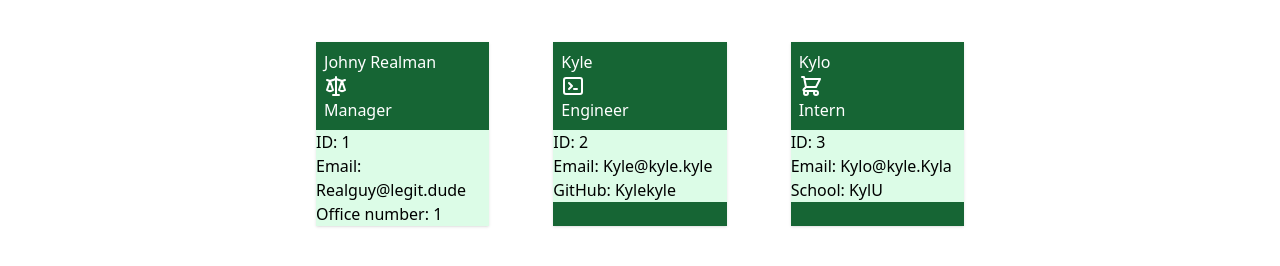
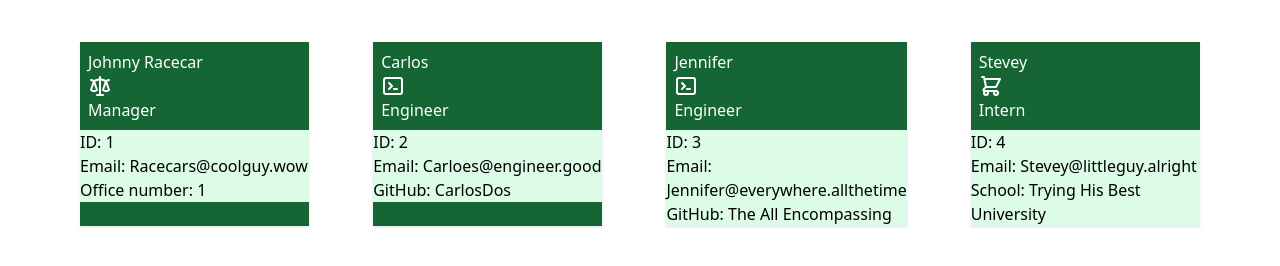
Before and after one commit to KerryEames-Vris/Team-Profile-Generator, a website: page dist/team.html in a window 1280 px wide. Shown: the part 78-344 px from the top of the page. Drawn offline with Linux system fonts and the light colour scheme.

```diff
--- a/dist/team.html
+++ b/dist/team.html
@@ -1,129 +1,87 @@
+
     <!DOCTYPE html>
 <html lang="en">
+
 <head>
     <meta charset="UTF-8" />
     <meta name="viewport" content="width=device-width, initial-scale=1.0" />
     <meta http-equiv="X-UA-Compatible" content="ie=edge" />
     <title>My Team</title>
-    <link rel="stylesheet" href="./output.css" />
+    <link rel="stylesheet" href="output.css">
 </head>
 
 <body>
         <div class="flex justify-center mx-2">
-      <h1 class="mx-2 my-8 text-center font-extrabold text-4xl text-purple-900">
-        My Team
-      </h1>
+                <h1 class="mx-2 my-8 text-center font-extrabold text-4xl text-purple-900">My Team</h1>
         </div>
     <div>
         <div class="flex justify-center mx-8">
             <div class="mx-4 my-4 basis-auto flex justify-center">
-          <div
-            class="card mx-8 basis-1/3 bg-green-800 flex-col justify-around shadow"
-          >
+
+        <div class="card mx-8 basis-1/3 bg-green-800 flex-col justify-between shadow">
         <div class="px-2 py-2">
-              <h2 class="card-title text-white">Johny Realman</h2>
-              <h3 class="card-title text-white">
-                <svg
-                  xmlns="http://www.w3.org/2000/svg"
-                  class="h-6 w-6 text-white"
-                  fill="none"
-                  viewBox="0 0 24 24"
-                  stroke="currentColor"
-                >
-                  <path
-                    stroke-linecap="round"
-                    stroke-linejoin="round"
-                    stroke-width="2"
-                    d="M3 6l3 1m0 0l-3 9a5.002 5.002 0 006.001 0M6 7l3 9M6 7l6-2m6 2l3-1m-3 1l-3 9a5.002 5.002 0 006.001 0M18 7l3 9m-3-9l-6-2m0-2v2m0 16V5m0 16H9m3 0h3"
-                  /></svg
-                >Manager
-              </h3>
+            <h2 class="card-title text-white">Johnny Racecar</h2>
+            <h3 class="card-title text-white"><svg xmlns="http://www.w3.org/2000/svg" class="h-6 w-6 text-white" fill="none" viewBox="0 0 24 24" stroke="currentColor">
+            <path stroke-linecap="round" stroke-linejoin="round" stroke-width="2" d="M3 6l3 1m0 0l-3 9a5.002 5.002 0 006.001 0M6 7l3 9M6 7l6-2m6 2l3-1m-3 1l-3 9a5.002 5.002 0 006.001 0M18 7l3 9m-3-9l-6-2m0-2v2m0 16V5m0 16H9m3 0h3" />
+          </svg>Manager</h3>
         </div>
         <div class="flex-col justify-center bg-green-100">
             <ul class="list-group">
                 <li class="text-black">ID: 1</li>
-                <li class="text-black">
-                  Email:
-                  <a href="mailto:Realguy@legit.dude">Realguy@legit.dude</a>
-                </li>
+                <li class="text-black">Email: <a href="mailto:Racecars@coolguy.wow">Racecars@coolguy.wow</a></li>
                 <li class="text-black">Office number: 1</li>
             </ul>
         </div>
     </div>
 
-          <div
-            class="card mx-8 basis-1/3 bg-green-800 flex-col justify-between shadow"
-          >
+        <div class="card mx-8 basis-1/3 bg-green-800 flex-col justify-between shadow">
     <div class="px-2 py-2">
-              <h2 class="card-title text-white">Kyle</h2>
-              <h3 class="card-title text-white">
-                <svg
-                  xmlns="http://www.w3.org/2000/svg"
-                  class="h-6 w-6 text-white"
-                  fill="none"
-                  viewBox="0 0 24 24"
-                  stroke="currentColor"
-                >
-                  <path
-                    stroke-linecap="round"
-                    stroke-linejoin="round"
-                    stroke-width="2"
-                    d="M8 9l3 3-3 3m5 0h3M5 20h14a2 2 0 002-2V6a2 2 0 00-2-2H5a2 2 0 00-2 2v12a2 2 0 002 2z"
-                  /></svg
-                >Engineer
-              </h3>
+        <h2 class="card-title text-white">Carlos</h2>
+        <h3 class="card-title text-white"><svg xmlns="http://www.w3.org/2000/svg" class="h-6 w-6 text-white" fill="none" viewBox="0 0 24 24" stroke="currentColor">
+        <path stroke-linecap="round" stroke-linejoin="round" stroke-width="2" d="M8 9l3 3-3 3m5 0h3M5 20h14a2 2 0 002-2V6a2 2 0 00-2-2H5a2 2 0 00-2 2v12a2 2 0 002 2z" />
+      </svg>Engineer</h3>
     </div>
     <div class="flex-col justify-center bg-green-100">
         <ul class="list-group">
             <li class="text-black">ID: 2</li>
-                <li class="text-black">
-                  Email: <a href="mailto:Kyle@kyle.kyle">Kyle@kyle.kyle</a>
-                </li>
-                <li class="text-black">
-                  GitHub:
-                  <a
-                    href="https://github.com/Kylekyle"
-                    target="_blank"
-                    rel="noopener noreferrer"
-                    >Kylekyle</a
-                  >
-                </li>
+            <li class="text-black">Email: <a href="mailto:Carloes@engineer.good">Carloes@engineer.good</a></li>
+            <li class="text-black">GitHub: <a href="https://github.com/CarlosDos" target="_blank" rel="noopener noreferrer">CarlosDos</a></li>
         </ul>
     </div>
 </div>
 
-          <div
-            class="card mx-8 basis-1/3 bg-green-800 flex-col justify-between shadow"
-          >
+        <div class="card mx-8 basis-1/3 bg-green-800 flex-col justify-between shadow">
     <div class="px-2 py-2">
-              <h2 class="card-title text-white">Kylo</h2>
-              <h3 class="card-title text-white">
-                <svg
-                  xmlns="http://www.w3.org/2000/svg"
-                  class="h-6 w-6 text-white"
-                  fill="none"
-                  viewBox="0 0 24 24"
-                  stroke="currentColor"
-                >
-                  <path
-                    stroke-linecap="round"
-                    stroke-linejoin="round"
-                    stroke-width="2"
-                    d="M3 3h2l.4 2M7 13h10l4-8H5.4M7 13L5.4 5M7 13l-2.293 2.293c-.63.63-.184 1.707.707 1.707H17m0 0a2 2 0 100 4 2 2 0 000-4zm-8 2a2 2 0 11-4 0 2 2 0 014 0z"
-                  /></svg
-                >Intern
-              </h3>
+        <h2 class="card-title text-white">Jennifer</h2>
+        <h3 class="card-title text-white"><svg xmlns="http://www.w3.org/2000/svg" class="h-6 w-6 text-white" fill="none" viewBox="0 0 24 24" stroke="currentColor">
+        <path stroke-linecap="round" stroke-linejoin="round" stroke-width="2" d="M8 9l3 3-3 3m5 0h3M5 20h14a2 2 0 002-2V6a2 2 0 00-2-2H5a2 2 0 00-2 2v12a2 2 0 002 2z" />
+      </svg>Engineer</h3>
     </div>
     <div class="flex-col justify-center bg-green-100">
         <ul class="list-group">
             <li class="text-black">ID: 3</li>
-                <li class="text-black">
-                  Email: <a href="mailto:Kylo@kyle.Kyla">Kylo@kyle.Kyla</a>
-                </li>
-                <li class="text-black">School: KylU</li>
+            <li class="text-black">Email: <a href="mailto:Jennifer@everywhere.allthetime">Jennifer@everywhere.allthetime</a></li>
+            <li class="text-black">GitHub: <a href="https://github.com/The All Encompassing" target="_blank" rel="noopener noreferrer">The All Encompassing</a></li>
         </ul>
     </div>
 </div>
+
+        <div class="card mx-8 basis-1/3 bg-green-800 flex-col justify-between shadow">
+    <div class="px-2 py-2">
+        <h2 class="card-title text-white">Stevey</h2>
+        <h3 class="card-title text-white"><svg xmlns="http://www.w3.org/2000/svg" class="h-6 w-6 text-white" fill="none" viewBox="0 0 24 24" stroke="currentColor">
+        <path stroke-linecap="round" stroke-linejoin="round" stroke-width="2" d="M3 3h2l.4 2M7 13h10l4-8H5.4M7 13L5.4 5M7 13l-2.293 2.293c-.63.63-.184 1.707.707 1.707H17m0 0a2 2 0 100 4 2 2 0 000-4zm-8 2a2 2 0 11-4 0 2 2 0 014 0z" />
+      </svg>Intern</h3>
+    </div>
+    <div class="flex-col justify-center bg-green-100">
+        <ul class="list-group">
+            <li class="text-black">ID: 4</li>
+            <li class="text-black">Email: <a href="mailto:Stevey@littleguy.alright">Stevey@littleguy.alright</a></li>
+            <li class="text-black">School: Trying His Best University</li>
+        </ul>
+    </div>
+</div>
+
             </div>
         </div>
     </div>
```
Also changed, not shown: README.md (added). Lines whose indentation alone changed are shown as unchanged.
